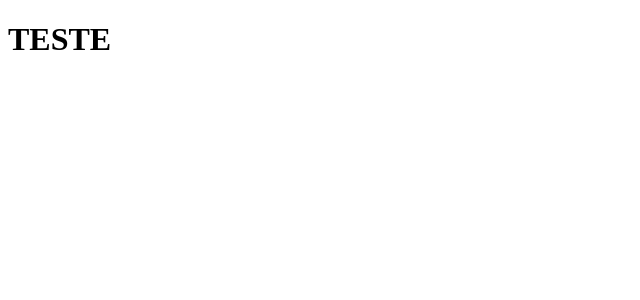
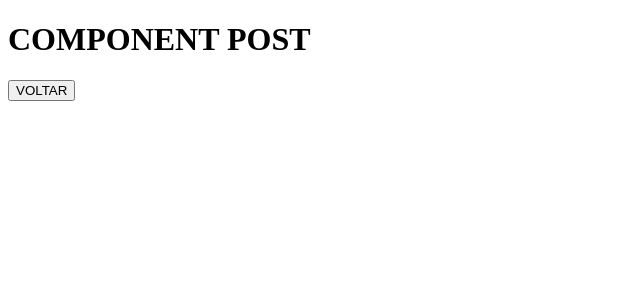
Before and after one commit to juniorcaus/cruder, a React (Create React App) app: page /post in a window 1280 px wide. Shown: the top 300 px of the page, without its empty margins (0-640 px from the left). Built offline with nearby package versions, Linux system fonts and the light colour scheme.

Commit message:
Criando rotas da aplicação com React-router-dom

```diff
--- a/package.json
+++ b/package.json
@@ -8,6 +8,7 @@
     "@testing-library/user-event": "^13.5.0",
     "react": "^18.2.0",
     "react-dom": "^18.2.0",
+    "react-router-dom": "^6.4.2",
     "react-scripts": "5.0.1",
     "web-vitals": "^2.1.4"
   },
--- a/src/App.js
+++ b/src/App.js
@@ -1,10 +1,24 @@
+import React from "react";
 
+import { BrowserRouter as Router,  Routes, Route,  Link } from "react-router-dom";
+
+import Edit from "./pages/edit";
+import Feed from "./pages/feed";
+import LerMais from "./pages/lermais";
+import Post from "./pages/post";
 
 function App() {
   return (
-    <div className="App">
-     <h1> TESTE </h1>
-    </div>
+      <Router>
+        <Routes>
+          <Route exact path="/"element={ <Feed />} />
+          <Route path="/feed" element={ <Feed />} />
+          <Route path="/post" element={ <Post />} />
+          <Route path="/edit" element={ <Edit />} />
+          <Route path="/lermais" element={ <LerMais />} />
+
+        </Routes>
+      </Router>
   );
 }
 
--- a/src/index.js
+++ b/src/index.js
@@ -1,11 +1,13 @@
 import React from 'react';
 import ReactDOM from 'react-dom/client';
 import App from './App';
+import Feed from './pages/feed';
 
 
 const root = ReactDOM.createRoot(document.getElementById('root'));
 root.render(
   <React.StrictMode>
     <App />
+
   </React.StrictMode>
 );
--- /dev/null
+++ b/src/pages/edit.js
@@ -0,0 +1,9 @@
+import React from 'react'
+
+function Edit() {
+  return (
+    <div>edit</div>
+  )
+}
+
+export default Edit;
--- /dev/null
+++ b/src/pages/feed.js
@@ -0,0 +1,20 @@
+import React from 'react'
+
+import { Link } from 'react-router-dom';
+
+function Feed() {
+  return (
+    <div>
+    <h1>PAGINA FEED</h1>
+
+          <Link to="/post" >
+            <button>Add New Post</button>
+
+          </Link>
+
+
+    </div>
+  )
+}
+
+export default Feed;
--- /dev/null
+++ b/src/pages/lermais.js
@@ -0,0 +1,9 @@
+import React from 'react'
+
+function LerMais() {
+  return (
+    <div>PÁGINA LER MAIS</div>
+  )
+}
+
+export default LerMais;
--- /dev/null
+++ b/src/pages/post.js
@@ -0,0 +1,17 @@
+import React from 'react'
+
+import { Link } from 'react-router-dom';
+
+function Post() {
+  return (
+    <div>
+        <h1>COMPONENT POST</h1>
+
+          <Link to="/">
+            <button>VOLTAR</button>
+          </Link>
+    </div>
+  )
+}
+
+export default Post;
```
Also changed, not shown: 1 other file (tests, documents, lock files or other folders).
